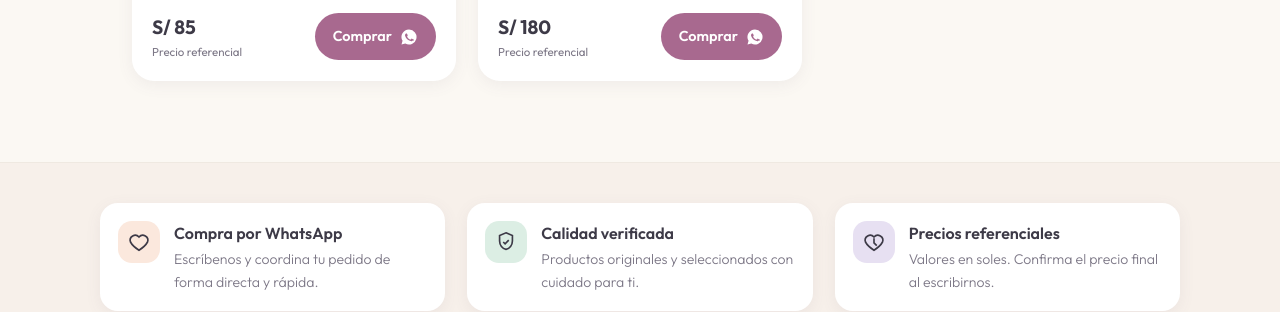
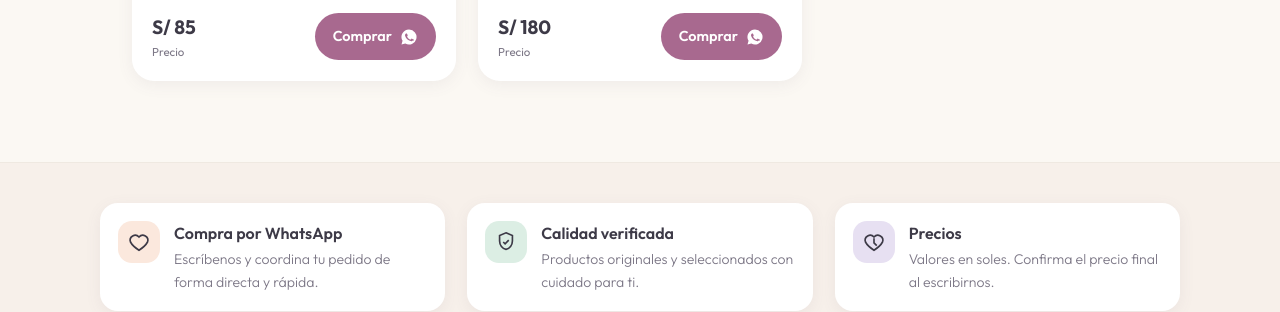
Before and after one commit to kurcitoprogramador/de-todo, a website: page public/index.html in a window 1280 px wide. Shown: the part 1934-2246 px from the top of the page. Drawn offline with nearby package versions, Linux system fonts and the light colour scheme.

Commit message:
content: publish bruma price 46 + remove 'precio referencial' wording

```diff
--- a/public/admin/config.yml
+++ b/public/admin/config.yml
@@ -35,7 +35,7 @@ collections:
             summary: "{{name}} — S/ {{price}}"
             fields:
               - { label: "Nombre del producto", name: "name", widget: "string" }
-              - { label: "Precio (S/)", name: "price", widget: "number", hint: "Precio referencial en soles." }
+              - { label: "Precio (S/)", name: "price", widget: "number", hint: "Precio en soles." }
               - { label: "Descripción corta", name: "description", widget: "text" }
               - { label: "Etiqueta", name: "tag", widget: "string", hint: "Ej.: Nuevo, Perfumes, Bolso, Calzado...", required: false }
               - label: "Disponibilidad"
--- a/public/index.html
+++ b/public/index.html
@@ -4,7 +4,7 @@
 <meta charset="UTF-8" />
 <meta name="viewport" content="width=device-width, initial-scale=1.0, viewport-fit=cover" />
 <title>De Todo - Catálogo</title>
-<meta name="description" content="Catálogo De Todo. Precios referenciales en soles. Compra escribiéndonos por WhatsApp." />
+<meta name="description" content="Catálogo De Todo. Precios en soles. Compra escribiéndonos por WhatsApp." />
 <link rel="icon" type="image/x-icon" href="favicon.ico" />
 <link rel="preconnect" href="https://fonts.googleapis.com" />
 <link rel="preconnect" href="https://fonts.gstatic.com" crossorigin />
@@ -742,7 +742,7 @@
             <svg viewBox="0 0 24 24" fill="none" stroke="currentColor" stroke-width="1.8" aria-hidden="true"><path d="M12 21s7-4.6 9.3-9A5.5 5.5 0 0 0 12 6.5 5.5 5.5 0 0 0 2.7 12C5 16.4 12 21 12 21z"/><path d="M12 8v5l3 3"/></svg>
           </div>
           <div>
-            <h4>Precios referenciales</h4>
+            <h4>Precios</h4>
             <p>Valores en soles. Confirma el precio final al escribirnos.</p>
           </div>
         </div>
@@ -816,7 +816,7 @@
           priceEl.textContent = "";
           priceEl.appendChild(document.createTextNode("S/ " + p.price));
           var small = document.createElement("small");
-          small.textContent = "Precio referencial";
+          small.textContent = "Precio";
           priceEl.appendChild(small);
           var btn = article.querySelector(".btn-wa");
           if (agotado) {
```
